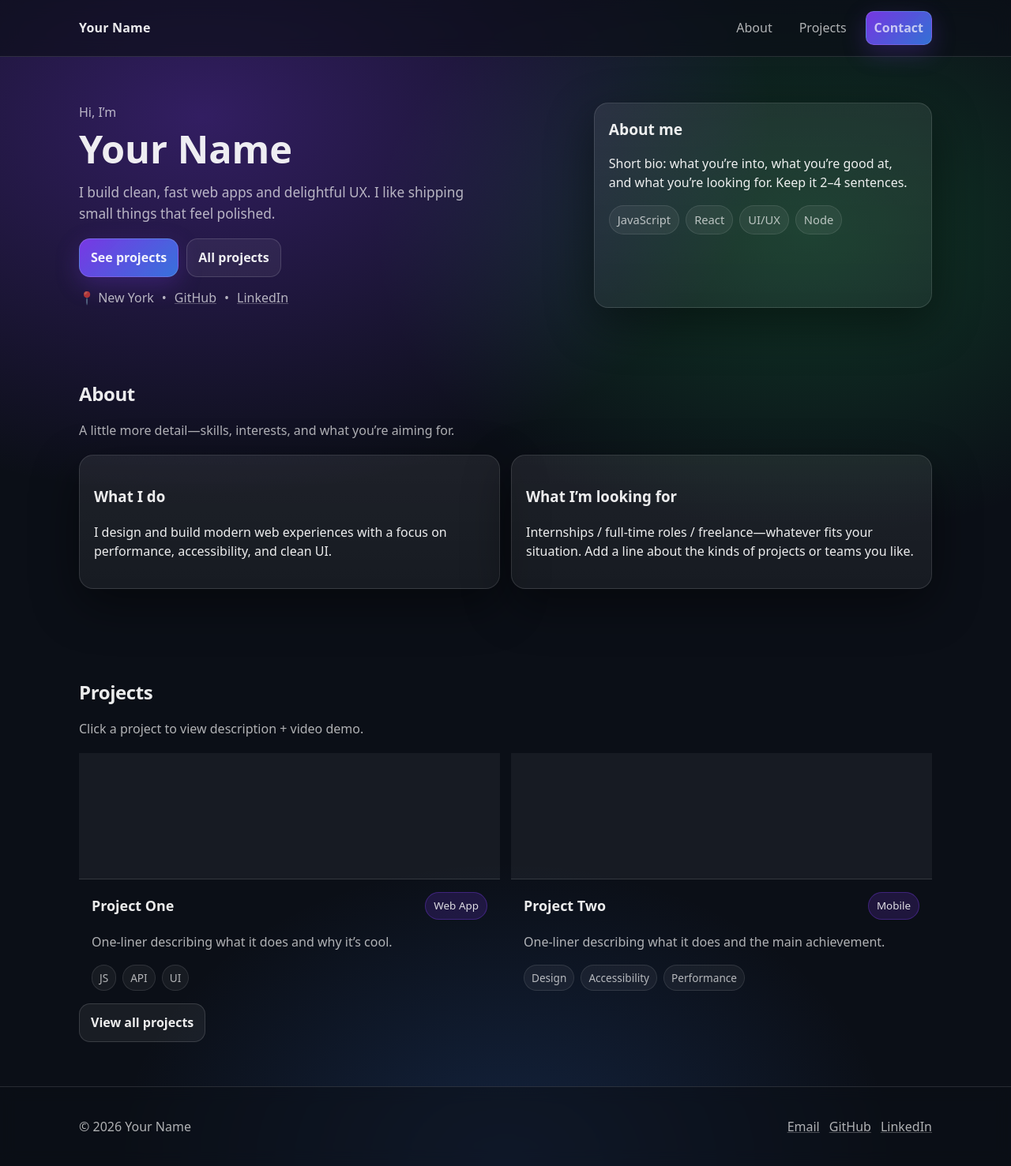
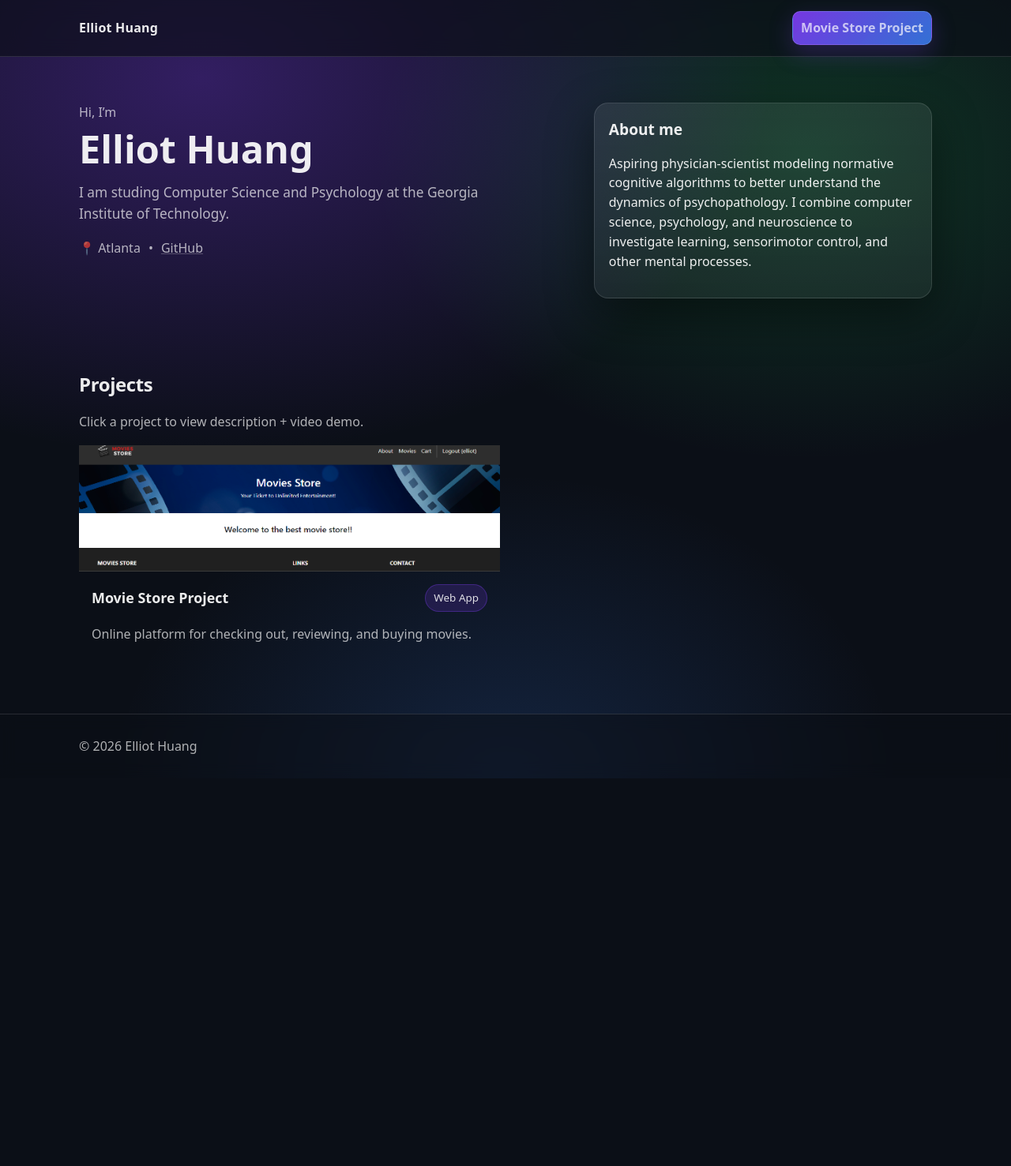
Before and after one commit to Unknowening/portfolio, a plain HTML site: page index.html in a window 1280 px wide. Shown: the whole page at 79% size. After the commit the page ends 986 px from the top, so only its background shows below. Drawn offline with Linux system fonts and the light colour scheme.

Commit message:
slight clean up

```diff
--- a/assets/style.css
+++ b/assets/style.css
@@ -264,7 +264,7 @@ img{ max-width:100%; display:block; }
 
 /* ----- Project detail page ----- */
 .project-detail{
-  padding: 18px;
+  padding: 45px;
   margin: 14px 0;
 }
 .detail-head{
@@ -282,7 +282,7 @@ img{ max-width:100%; display:block; }
   padding-top: 14px;
   display:grid;
   grid-template-columns: 1.1fr .9fr;
-  gap: 16px;
+  gap: 40px;
   align-items: start;
 }
 
@@ -341,3 +341,21 @@ video{
   .project-grid{ grid-template-columns: 1fr; }
   .detail-grid{ grid-template-columns: 1fr; }
 }
+/* layout */
+.page{
+  min-height: 100vh;
+  display: flex;
+  flex-direction: column;
+}
+
+main{
+  flex: 1;
+}
+
+/* footer sizing */
+.site-footer{
+  padding: 12px 0;      /* smaller than 22px */
+  border-top: 1px solid var(--border);
+  background: rgba(11,15,23,.55);
+  backdrop-filter: blur(10px);
+}
--- a/index.html
+++ b/index.html
@@ -3,19 +3,17 @@
 <head>
   <meta charset="utf-8" />
   <meta name="viewport" content="width=device-width, initial-scale=1" />
-  <title>Your Name — Portfolio</title>
+  <title>Elliot Huang's Portfolio</title>
   <meta name="description" content="Personal portfolio of Your Name." />
   <link rel="stylesheet" href="assets/style.css" />
 </head>
 <body>
+  <div class="page">
   <header class="site-header">
     <div class="container header-inner">
-      <a class="brand" href="index.html">Your Name</a>
-
+      <a class="brand" href="index.html">Elliot Huang</a>
       <nav class="nav">
-        <a href="#about">About</a>
-        <a href="#projects">Projects</a>
-        <a class="btn btn-small" href="mailto:you@example.com">Contact</a>
+        <a class="btn btn-small" href="project_1.html">Movie Store Project</a>
       </nav>
     </div>
   </header>
@@ -26,23 +24,15 @@
       <div class="container hero-grid">
         <div>
           <p class="eyebrow">Hi, I’m</p>
-          <h1>Your Name</h1>
+          <h1>Elliot Huang</h1>
           <p class="lead">
-            I build clean, fast web apps and delightful UX. I like shipping small things
-            that feel polished.
+            I am studing Computer Science and Psychology at the Georgia Institute of Technology.
           </p>
 
-          <div class="hero-actions">
-            <a class="btn" href="#projects">See projects</a>
-            <a class="btn btn-ghost" href="projects.html">All projects</a>
-          </div>
-
           <div class="meta">
-            <span>📍 New York</span>
+            <span>📍 Atlanta</span>
             <span>•</span>
-            <a href="https://github.com/yourhandle" target="_blank" rel="noreferrer">GitHub</a>
-            <span>•</span>
-            <a href="https://www.linkedin.com/in/yourhandle" target="_blank" rel="noreferrer">LinkedIn</a>
+            <a href="https://github.gatech.edu/ehuang71" target="_blank" rel="noreferrer">GitHub</a>
           </div>
         </div>
 
@@ -51,44 +41,11 @@
           <div class="profile-body">
             <h2 class="h3">About me</h2>
             <p>
-              Short bio: what you’re into, what you’re good at, and what you’re looking for.
-              Keep it 2–4 sentences.
+              Aspiring physician-scientist modeling normative cognitive algorithms to better understand the dynamics of psychopathology.
+              I combine computer science, psychology, and neuroscience to investigate learning, sensorimotor control, and other mental processes.
             </p>
-            <div class="chips">
-              <span class="chip">JavaScript</span>
-              <span class="chip">React</span>
-              <span class="chip">UI/UX</span>
-              <span class="chip">Node</span>
-            </div>
           </div>
         </aside>
-      </div>
-    </section>
-
-    <!-- ABOUT -->
-    <section id="about" class="section">
-      <div class="container">
-        <div class="section-head">
-          <h2>About</h2>
-          <p class="muted">A little more detail—skills, interests, and what you’re aiming for.</p>
-        </div>
-
-        <div class="grid-2">
-          <div class="card">
-            <h3>What I do</h3>
-            <p>
-              I design and build modern web experiences with a focus on performance, accessibility,
-              and clean UI.
-            </p>
-          </div>
-          <div class="card">
-            <h3>What I’m looking for</h3>
-            <p>
-              Internships / full-time roles / freelance—whatever fits your situation. Add a line
-              about the kinds of projects or teams you like.
-            </p>
-          </div>
-        </div>
       </div>
     </section>
 
@@ -102,42 +59,21 @@
 
         <div class="project-grid">
           <!-- Card 1 -->
-          <a class="project-card" href="projects.html#project1">
-            <div class="thumb" style="background-image:url('assets/thumb-project1.jpg')"></div>
+          <a class="project-card" href="project_1.html">
+            <div class="thumb" style="background-image:url('assets/front.png')"></div>
             <div class="project-body">
               <div class="project-top">
-                <h3>Project One</h3>
+                <h3>Movie Store Project</h3>
                 <span class="pill">Web App</span>
               </div>
               <p class="muted">
-                One-liner describing what it does and why it’s cool.
+                Online platform for checking out, reviewing, and buying movies.
               </p>
-              <div class="project-tags">
-                <span>JS</span><span>API</span><span>UI</span>
-              </div>
             </div>
           </a>
 
           <!-- Card 2 -->
-          <a class="project-card" href="projects.html#project2">
-            <div class="thumb" style="background-image:url('assets/thumb-project2.jpg')"></div>
-            <div class="project-body">
-              <div class="project-top">
-                <h3>Project Two</h3>
-                <span class="pill">Mobile</span>
-              </div>
-              <p class="muted">
-                One-liner describing what it does and the main achievement.
-              </p>
-              <div class="project-tags">
-                <span>Design</span><span>Accessibility</span><span>Performance</span>
-              </div>
-            </div>
-          </a>
-        </div>
 
-        <div class="section-footer">
-          <a class="btn btn-ghost" href="projects.html">View all projects</a>
         </div>
       </div>
     </section>
@@ -145,15 +81,11 @@
 
   <footer class="site-footer">
     <div class="container footer-inner">
-      <p class="muted">© <span id="year"></span> Your Name</p>
-      <div class="footer-links">
-        <a href="mailto:you@example.com">Email</a>
-        <a href="https://github.com/yourhandle" target="_blank" rel="noreferrer">GitHub</a>
-        <a href="https://www.linkedin.com/in/yourhandle" target="_blank" rel="noreferrer">LinkedIn</a>
-      </div>
+      <p class="muted">© <span id="year"></span> Elliot Huang</p>
     </div>
   </footer>
 
   <script src="assets/script.js"></script>
+  </div>
 </body>
 </html>
```
Also changed, not shown: project_1.html (added, +125 -0 lines), projects.html (deleted, +0 -158 lines), assets/front.png (added).
